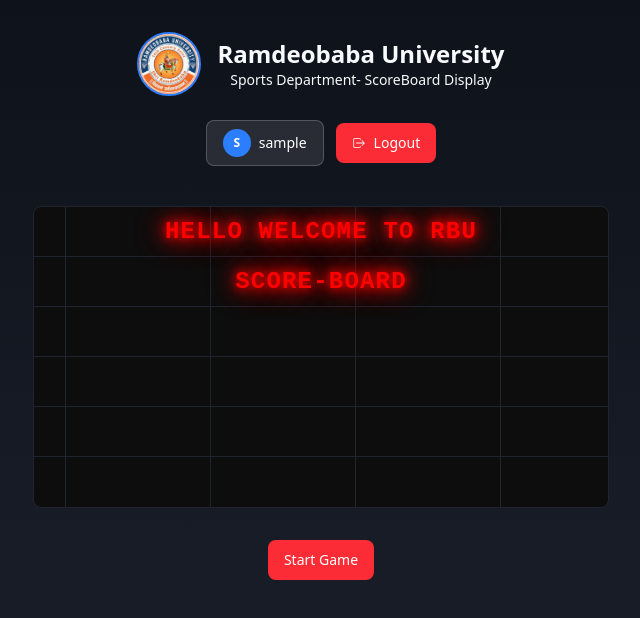
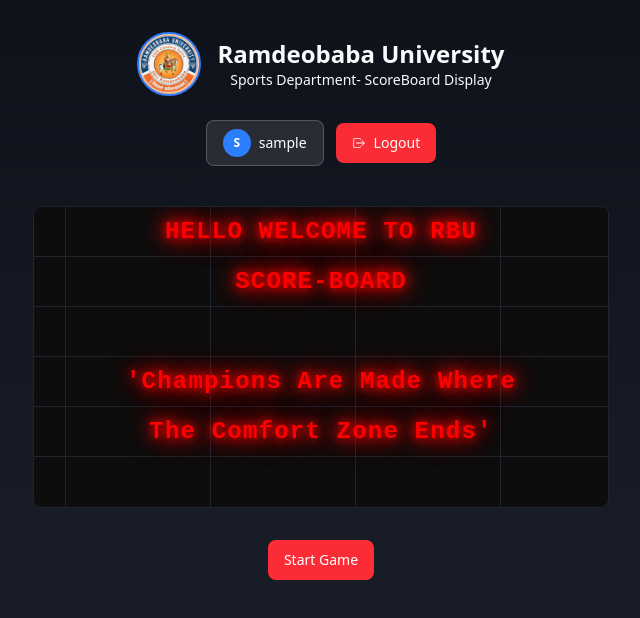
Before and after one commit to khandaitmk/Score-Board-Frontend, a React (Vite) app: page /StartUpPage in a window 1280 px wide. Shown: the top 618 px of the page, without its empty margins (319-959 px from the left). Built offline with nearby package versions, Linux system fonts and the light colour scheme; sample sign-in values are in the browser's storage.

Commit message:
quote added

```diff
--- a/src/pages/StartUpPage.jsx
+++ b/src/pages/StartUpPage.jsx
@@ -8,8 +8,8 @@
     { id: 1, content: "HELLO WELCOME TO RBU" },
     { id: 2, content: "SCORE-BOARD" },
     { id: 3, content: "" },
-    { id: 4, content: "" },
-    { id: 5, content: "" },
+    { id: 4, content: "'Champions Are Made Where" },
+    { id: 5, content: "The Comfort Zone Ends'" },
     { id: 6, content: "" },
   ];
     const navigate = useNavigate();
```
